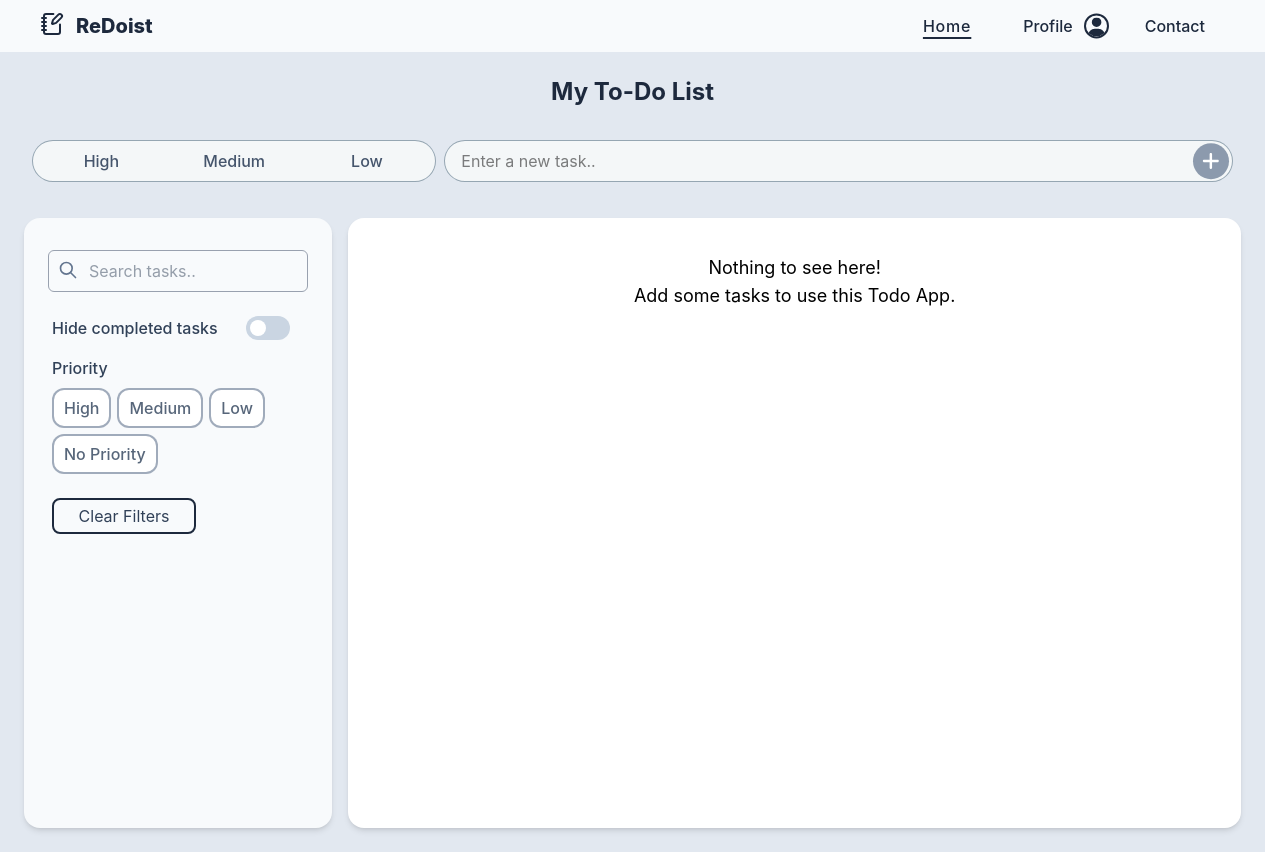
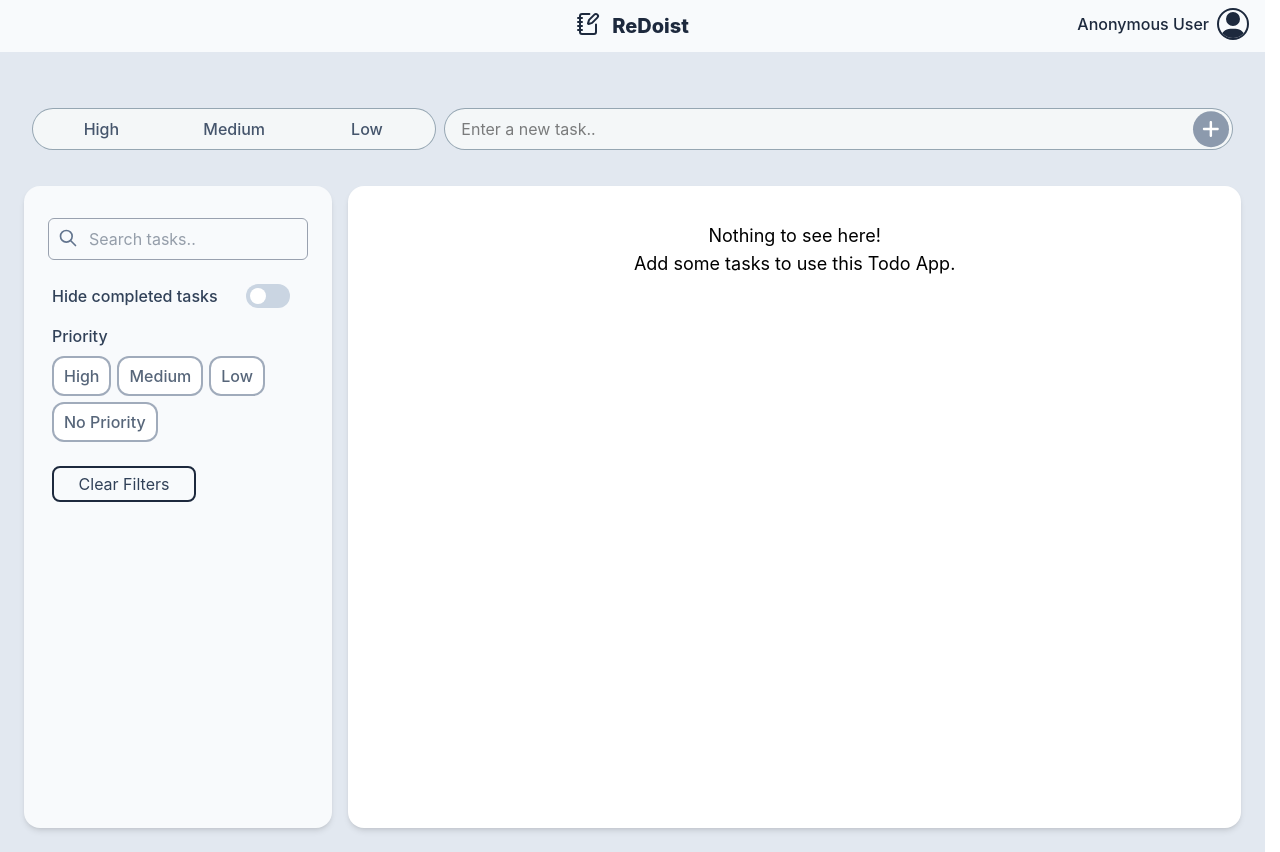
Before and after one commit to verinak/react-todo-app, a React (Vite) app: page /react-todo-app/home in a window 1280 px wide. Built offline with nearby package versions, Linux system fonts and the light colour scheme.

Commit message:
feat: change navlinks and username locations

```diff
--- a/src/App.jsx
+++ b/src/App.jsx
@@ -8,7 +8,13 @@ import { useState } from "react";
 
 function App() {
     // todo: move to context maybe ??
+    const [username, setUsername] = useState(localStorage.getItem("username"));
     const [userIcon, setUserIcon] = useState(localStorage.getItem("userIcon") || "User");
+
+    const updateUsername = (username) => {
+        setUsername(username);
+        localStorage.setItem("username", username);
+    };
     const updateIcon = (label) => {
         setUserIcon(label);
         localStorage.setItem("userIcon", label);
@@ -18,11 +24,21 @@ function App() {
         <>
             {/* <BrowserRouter> */}
             <BrowserRouter basename="/react-todo-app">
-                <Header userIconLabel={userIcon} />
+                <Header username={username} userIconLabel={userIcon} />
                 <Routes>
                     <Route path="/" element={<Navigate to="/home" replace />} />
                     <Route path="/home" element={<Home />} />
-                    <Route path="/profile" element={<Profile updateIcon={updateIcon} />} />
+                    <Route
+                        path="/profile"
+                        element={
+                            <Profile
+                                username={username}
+                                updateUsername={updateUsername}
+                                userIconLabel={userIcon}
+                                updateIcon={updateIcon}
+                            />
+                        }
+                    />
                     <Route path="/task/:taskId" element={<TaskDetails />} />
                 </Routes>
             </BrowserRouter>
--- a/src/components/Header.jsx
+++ b/src/components/Header.jsx
@@ -26,60 +26,41 @@ const icons = [
     { component: FaUserInjured, label: "Injured" },
 ];
 
-function Header({ userIconLabel }) {
-    // todo:
+function Header({ username, userIconLabel }) {
     // const userIconLabel = localStorage.getItem("userIcon") || "User";
-    const userIcon = icons.find((icon) => icon.label === userIconLabel);
+    const userIcon = icons.find((icon) => icon.label === userIconLabel) || icons[0];
 
     const navBarStyles = ({ isActive }) => {
-        let styles = "px-4 md:px-5 py-0.5 rounded-3xl transition-all relative";
-        // todo: that underline is so ugly bs ana 3yza anam 5alas fa to fix later ba2a
-        styles += isActive
-            ? " tracking-wider underline underline-offset-5 decoration-2 decoration-slate-800"
-            : " hover:tracking-wider";
-        // console.log(isActive);
-        // console.log(styles);
+        let styles = "w-8 md:w-fit h-full mx-4 absolute end-0 top-0 transition-all duration-75 ";
+        styles += isActive ? " border-b-3 border-slate-800 " : " hover:border-b-3 hover:border-slate-600/60";
         return styles;
     };
 
     return (
-        <header className="bg-slate-50 text-slate-800 px-2 md:px-10 py-3 flex flex-col md:flex-row items-center gap-2">
-            <div className="flex flex-1 gap-3">
+        <header className="bg-slate-50 text-slate-800 px-4 md:px-8 relative flex justify-center">
+            <NavLink to="/home" className="w-fit px-2 py-3 flex gap-3">
                 <LuNotebookPen className="inline text-2xl" />
                 <h1 className="font-extrabold text-xl">ReDoist</h1>
-            </div>
+            </NavLink>
 
-            <nav className="flex flex-wrap gap-3 justify-center text-sm md:text-base font-medium">
-                <NavLink
-                    to="/home"
-                    className={navBarStyles}
-                    // activeClassName="border-black"
+            <NavLink to="/profile" className={navBarStyles}>
+                {/* heya btnot l fo2 fl screens el so8ayara di bs ana bgad m4 adra di azbat 7aga wseltelha.. */}
+                <span
+                    className="absolute end-0 top-1/2 transform -translate-y-1/2 rounded-full border-2 size-8
+                        aspect-square pt-0.5 overflow-hidden md:hidden"
                 >
-                    Home
-                </NavLink>
-
-                <NavLink to="/profile" className={navBarStyles}>
-                    Profile
-                    {/* balafa2 gdan */}
-                    <span className="w-4 md:w-5 inline-block"></span>
-                    {
-                        <userIcon.component
-                            className="absolute end-0 top-1/2 mx-1 h-[90%] -translate-y-1/2 transform w-fit
-                                aspect-square inline-block rounded-3xl border-2 pt-0.5"
-                        />
-                    }
-                </NavLink>
-
-                <a
-                    className="px-4 md:px-5 py-0.5 rounded-3xl transition-all active:underline underline-offset-5
-                        decoration-2 decoration-slate-800 active:tracking-wider hover:tracking-wider"
-                    href="https://github.com/verinak"
-                    target="_blank"
-                    rel="noopener noreferrer"
-                >
-                    Contact
-                </a>
-            </nav>
+                    <userIcon.component className="w-full h-fit" />
+                </span>
+                <div className="transform translate-y-1/2 relative pr-9 hidden md:block">
+                    <span className="px-1 h-fit font-medium">{username || "Anonymous User"}</span>
+                    <span
+                        className="absolute end-0 top-1/2 transform -translate-y-1/2 rounded-full border-2 size-8
+                            aspect-square pt-0.5 overflow-hidden"
+                    >
+                        <userIcon.component className="w-full h-fit" />
+                    </span>
+                </div>
+            </NavLink>
         </header>
     );
 }
--- a/src/components/TaskList/TaskList.jsx
+++ b/src/components/TaskList/TaskList.jsx
@@ -1,6 +1,7 @@
 import React, { useState } from "react";
 import Task from "./Task";
 
+// todo: consider adding pagination maybe
 function TaskList({ tasks, sendTaskDelete, sendTaskCompleted }) {
     // const [tasks, setTasks] = useState(taskData);
 
--- a/src/pages/Home.jsx
+++ b/src/pages/Home.jsx
@@ -8,7 +8,6 @@ function Home() {
 
     const [filters, setFilters] = useState({ hideCompleted: false, priority: [], searchQuery: "" });
     const [tasks, setTasks] = useState(() => (savedTasks ? JSON.parse(savedTasks) : []));
-    const username = JSON.parse(localStorage.getItem("username"));
 
     // save tasks to localStorage on tasks state change
     useEffect(() => {
@@ -65,9 +64,7 @@ function Home() {
     return (
         <>
             <div className="flex flex-col min-h-screen p-2 md:p-4 bg-slate-200">
-                <h2 className="text-center font-bold text-2xl my-2 text-slate-800">
-                    {username ? `${username}'s` : "My"} To-Do List
-                </h2>
+                <h2 className="text-center font-bold text-2xl my-2 text-slate-800"></h2>
                 <AddTask sendNewTask={receiveNewTask} />
                 <div className="flex-1 flex flex-col md:flex-row h-full">
                     <Filters filters={filters} sendFitlers={receiveFilters} />
--- a/src/pages/Profile.jsx
+++ b/src/pages/Profile.jsx
@@ -29,43 +29,21 @@ const icons = [
 // todo: momken n2asem el saf7a l 7eteten wa7da zy settings wl tanya zy your stats aw 7aga keda ya3ni..
 // 34an bsara7a say7a awi kedaaa
 
-function Profile({ updateIcon }) {
+function Profile({ username, updateUsername, userIconLabel, updateIcon }) {
     const savedTasks = JSON.parse(localStorage.getItem("userTasks")) || [];
-    const [username, setUsername] = useState(() => {
-        const value = JSON.parse(localStorage.getItem("username"));
-        return value || "Anonymous User";
-    });
-
-    const handleUsernameChange = (event) => {
-        // console.log("username change");
-        // console.log(event.target.value);
-        setUsername(event.target.value);
-    };
-
-    const handleUsernameSave = () => {
-        // console.log("username save");
-        localStorage.setItem("username", JSON.stringify(username === "Anonymous User" ? "" : username));
-        alert("Username updated!");
-    };
-
-    const handleUserIconChange = (event) => {
-        // console.log(event.target.value);
-        localStorage.setItem("userIcon", event.target.value);
-        updateIcon(event.target.value);
-    };
+    const [localUsername, setLocalUsername] = useState(username);
 
     // todo: clear my data button or smth
     return (
         <div className="min-h-screen bg-slate-200 p-4 md:p-8 flex justify-center shadow-md">
             <div className="w-full max-w-md bg-white rounded-2xl p-6 space-y-6 h-fit">
-                {/* todo: user icons :( */}
                 {/* username input */}
                 <div className="flex flex-col md:flex-row gap-3 w-full relative">
                     {/* todo: maybe consider using floating labels */}
                     <input
                         type="text"
-                        value={username}
-                        onChange={handleUsernameChange}
+                        value={localUsername}
+                        onChange={(event) => setLocalUsername(event.target.value)}
                         placeholder="What should we call you?"
                         className="w-full rounded-3xl border border-sky-950/40 bg-gray-50/80 px-4 py-2 pe-11
                             outline-none focus:ring-1 focus:ring-sky-900/70 transition-all ease-in"
@@ -74,7 +52,7 @@ function Profile({ updateIcon }) {
                     <button
                         className="absolute end-0 top-1/2 mx-1 h-[85%] -translate-y-1/2 transform rounded-3xl p-2
                             bg-sky-900/80 text-white enabled:hover:bg-sky-900/90 transition-all"
-                        onClick={handleUsernameSave}
+                        onClick={() => updateUsername(localUsername)}
                     >
                         {/* Save */}
                         <MdSave className="h-full w-full" />
@@ -96,7 +74,8 @@ function Profile({ updateIcon }) {
                                     name="icon"
                                     type="radio"
                                     value={label}
-                                    onClick={handleUserIconChange}
+                                    checked={label === userIconLabel}
+                                    onClick={(event) => updateIcon(event.target.value)}
                                 />
                                 <Icon className="w-8 h-8" />
                             </label>
```
